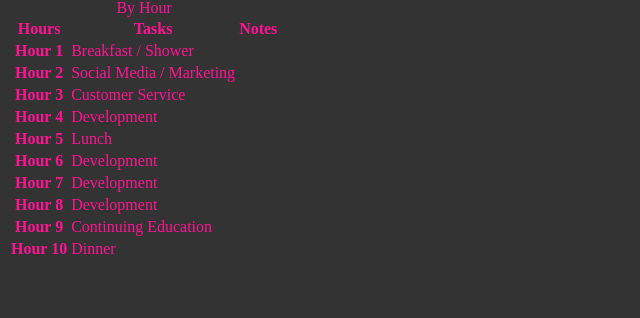
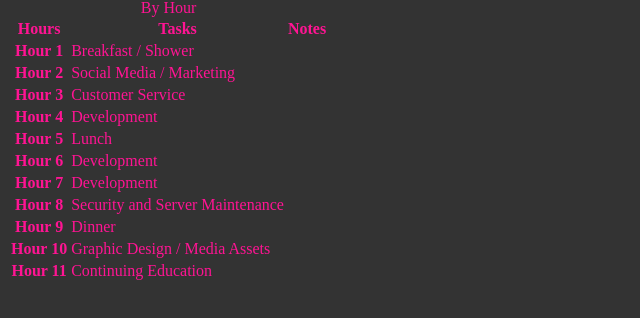
Before and after one commit to guitarzandy009/amazing-sp-dayplanner, a plain HTML site: page index.html in a window 1280 px wide. Shown: the part 128-446 px from the top of the page, without its empty margins (0-640 px from the left). Drawn offline with Linux system fonts and the light colour scheme.

Commit message:
update hourly cells for the planner

```diff
--- a/index.html
+++ b/index.html
@@ -59,17 +59,22 @@
                 </tr>
                 <tr>
                     <th scope="row">Hour 8</th>
-                    <td>Development</td>
+                    <td>Security and Server Maintenance</td>
                     <td></td>
                 </tr>
                 <tr>
                     <th scope="row">Hour 9</th>
-                    <td>Continuing Education</td>
+                    <td>Dinner</td>
                     <td></td>
                 </tr>
                 <tr>
                     <th scope="row">Hour 10</th>
-                    <td>Dinner</td>
+                    <td>Graphic Design / Media Assets</td>
+                    <td></td>
+                </tr>
+                <tr>
+                    <th scope="row">Hour 11</th>
+                    <td>Continuing Education</td>
                     <td></td>
                 </tr>
             </tbody>
```
